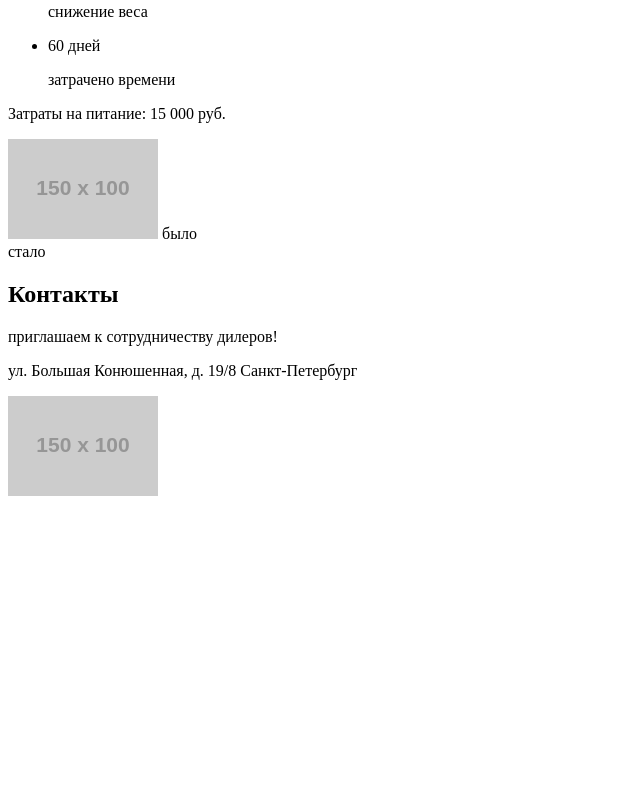
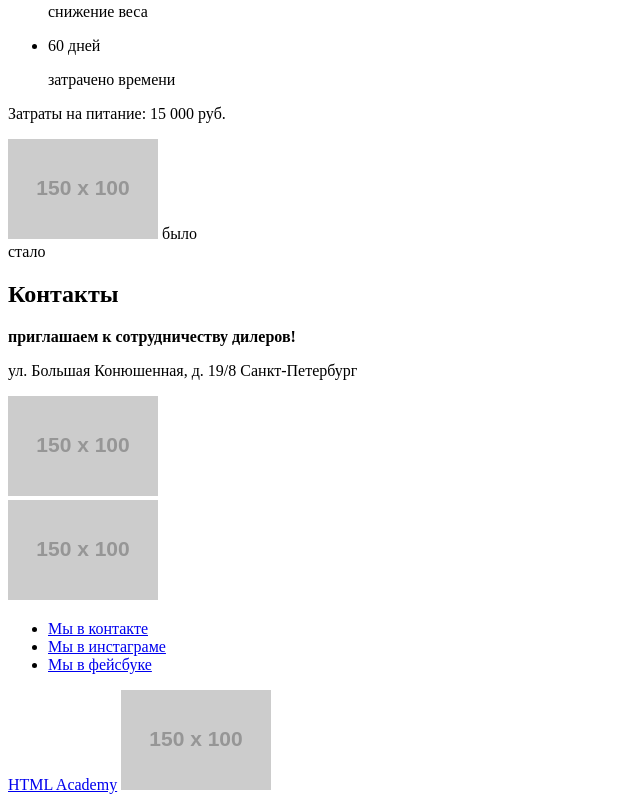
Before and after one commit to icapa9/147815-cat-energy, a website: page source/index.html in a window 1280 px wide. Shown: the part 947-1749 px from the top of the page, without its empty margins (0-640 px from the left). Before the commit the page ends 1455 px from the top, so only its background shows below. Drawn offline with Linux system fonts and the light colour scheme; placeholder pictures from the web are drawn by us.

Commit message:
Разметка футера + небольшой fix в contacts

```diff
--- a/source/index.html
+++ b/source/index.html
@@ -100,13 +100,39 @@
       <section class="contacts">
         <h2 class="visually-hidden">Контакты</h2>
         <div class="contacts__wrapper">
-          <p>приглашаем к сотрудничеству дилеров!</p>
-          <p class="adress">ул. Большая Конюшенная, д. 19/8 Санкт-Петербург</p>
+          <b>приглашаем к сотрудничеству дилеров!</b>
+          <p class="contacts__text">ул. Большая Конюшенная, д. 19/8 Санкт-Петербург</p>
         </div>
         <div class="contacts__map">
           <img src="http://placehold.it/150x100">
         </div>
       </section>
+      <footer class="page-footer">
+        <div class="page-footer__wrapper">
+          <div class="footer-logo">
+            <img src="http://placehold.it/150x100">
+          </div>
+          <div class="page-footer__social social">
+            <ul class="social__list">
+              <li class="social__item">
+                <a class="social__link social__link--vk" href="#">Мы в контакте</a>
+              </li>
+              <li class="social__item">
+                <a class="social__link social__link--instagram" href="#">Мы в инстаграме</a>
+              </li>
+              <li class="social__item">
+                <a class="social__link social__link--facebook" href="#">Мы в фейсбуке</a>
+              </li>
+            </ul>
+          </div>
+          <div class="page-footer__copyright copyright">
+            <a class="copyright__link" href="https://htmlacademy.ru/intensive/adaptive">HTML Academy</a>
+            <a class="copyright__link" href="https://htmlacademy.ru/intensive/adaptive">
+              <img src="http://placehold.it/150x100" alt="Логотип академии">
+            </a>
+          </div>
+        </div>
+      </footer>
     </main>
   </body>
 </html>
```
